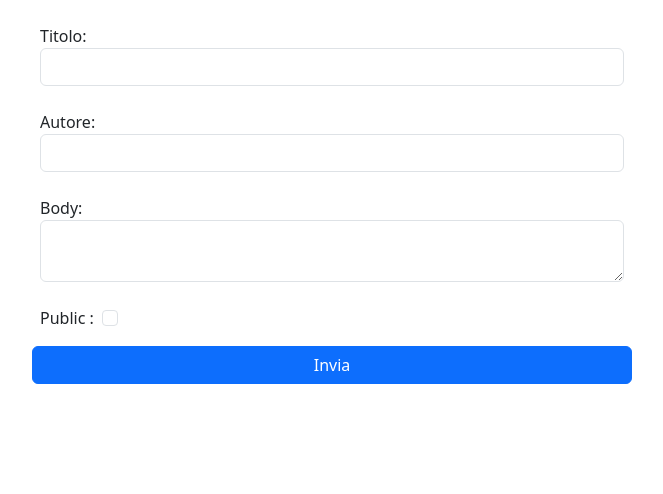
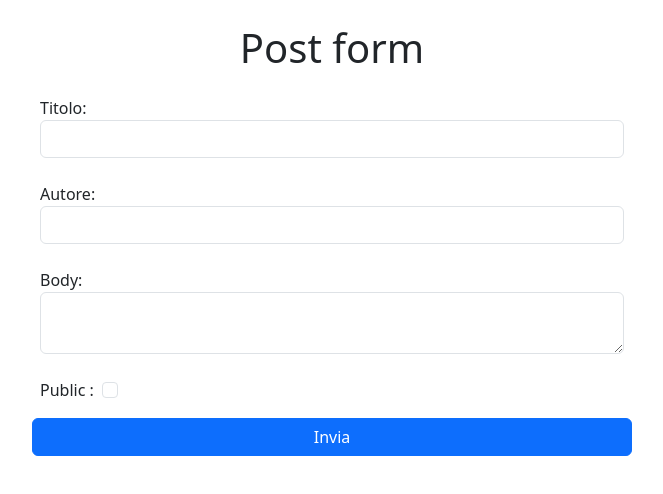
Before and after one commit to Michecosa/react-post-form, a React (Vite) app: page / in a window 1280 px wide. Shown: the top 494 px of the page, without its empty margins (308-971 px from the left). Built offline with nearby package versions, Linux system fonts and the light colour scheme.

Commit message:
Add Header macro component

```diff
--- a/src/App.jsx
+++ b/src/App.jsx
@@ -1,10 +1,12 @@
 const endpointUrl = "https://67c5b4f3351c081993fb1ab6.mockapi.io/api/posts";
 import Form from "./components/Form";
+import Header from "./components/Header";
 
 function App() {
   return (
     <>
       <div className="container">
+        <Header />
         <Form endpoint={endpointUrl} />
       </div>
     </>
--- /dev/null
+++ b/src/components/Header.jsx
@@ -0,0 +1,3 @@
+export default function Header() {
+  return <h1 className="text-center mt-4">Post form</h1>;
+}
```
